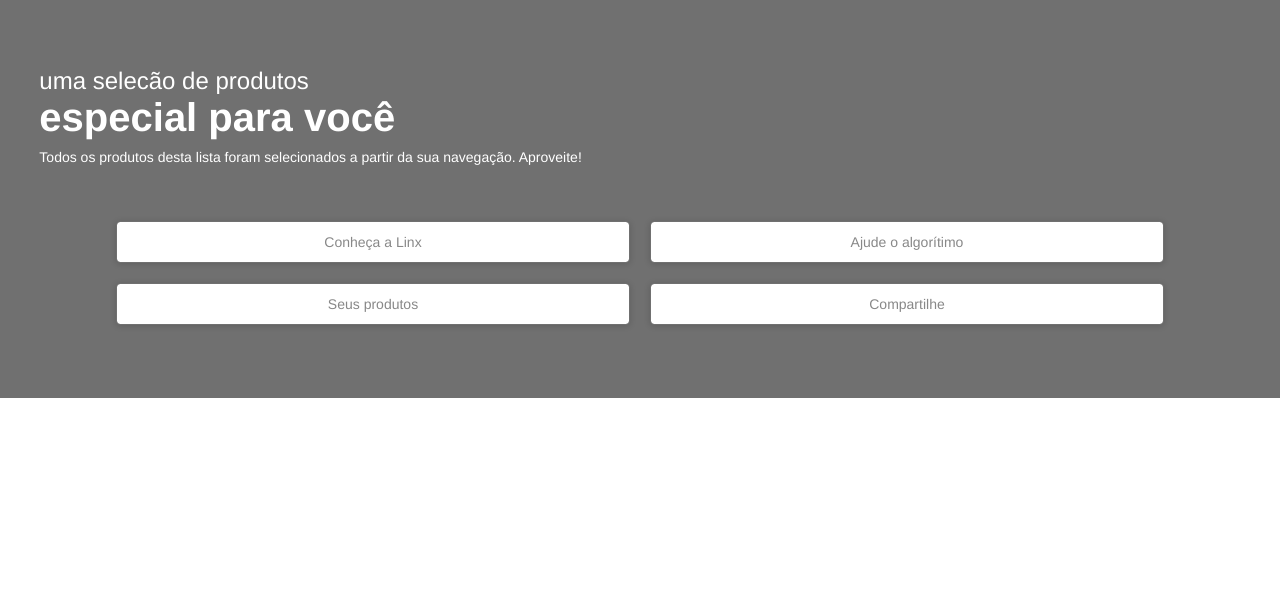
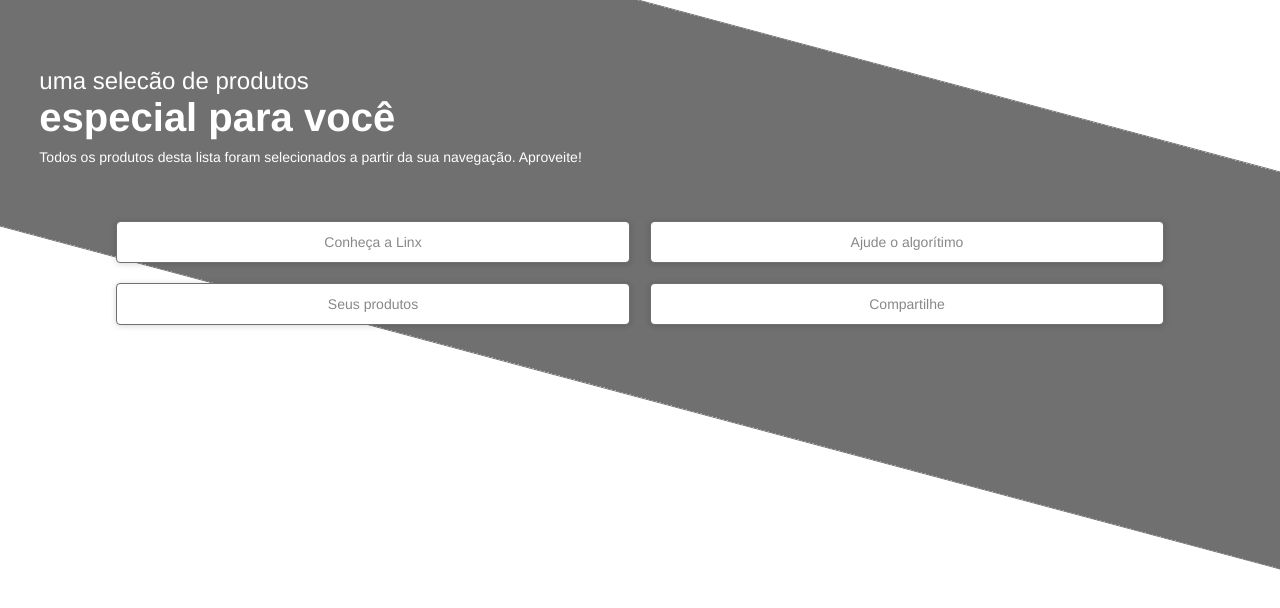
Before and after one commit to brunonasc74/linx-frontend-challenge, a React (Vite) app: page / in a window 1280 px wide. Shown: the top 608 px of the page. Built offline with nearby package versions, Linux system fonts and the light colour scheme.

Commit message:
header's background color tilted

```diff
--- a/src/components/Header.jsx
+++ b/src/components/Header.jsx
@@ -1,6 +1,7 @@
 const Header = () => {
 	return (
 		<header>
+			<div className='outer-div'>
 				<div className='container'>
 					<section>
 						<div className='box-one'>
@@ -19,6 +20,7 @@ const Header = () => {
 					<div className='box'>Seus produtos</div>
 					<div className='box'>Compartilhe</div>
 				</div>
+			</div>
 		</header>
 	);
 };
--- a/src/main.jsx
+++ b/src/main.jsx
@@ -1,7 +1,7 @@
 import React from 'react';
 import ReactDOM from 'react-dom/client';
 import App from './App';
-import './css/index.css';
+import './styles/index.css';
 
 ReactDOM.createRoot(document.getElementById('root')).render(
 	<React.StrictMode>
--- a/src/css/index.css
+++ b/src/styles/index.css
@@ -20,6 +20,11 @@ header {
 	background: #707070 0% 0% no-repeat padding-box;
 	border: 1px solid #707070;
 	opacity: 1;
+	transform: skewY(15deg);
+}
+
+header .outer-div {
+	transform: skewY(-15deg);
 }
 
 .box-one {
```
Lines whose indentation alone changed are shown as unchanged.
